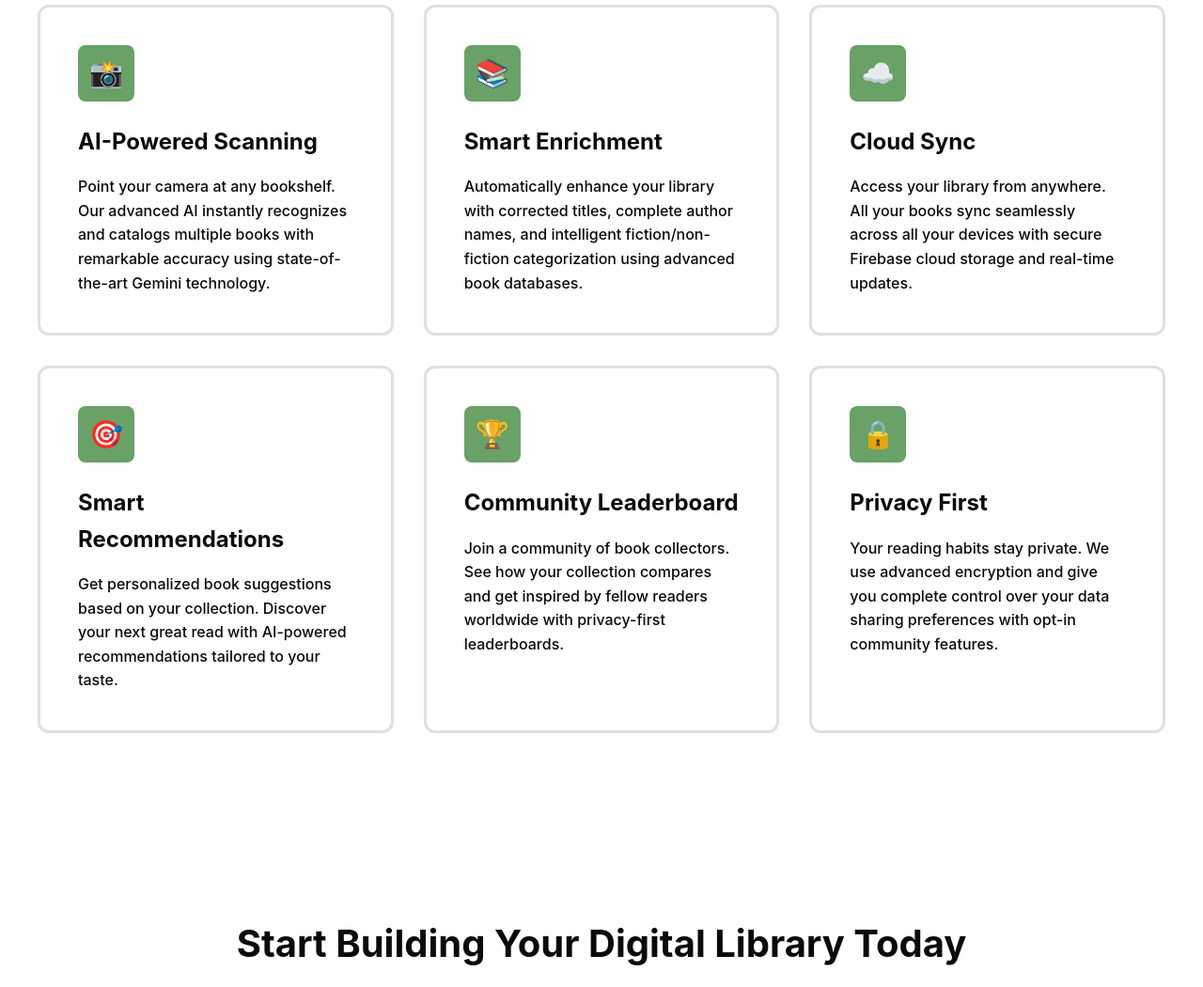
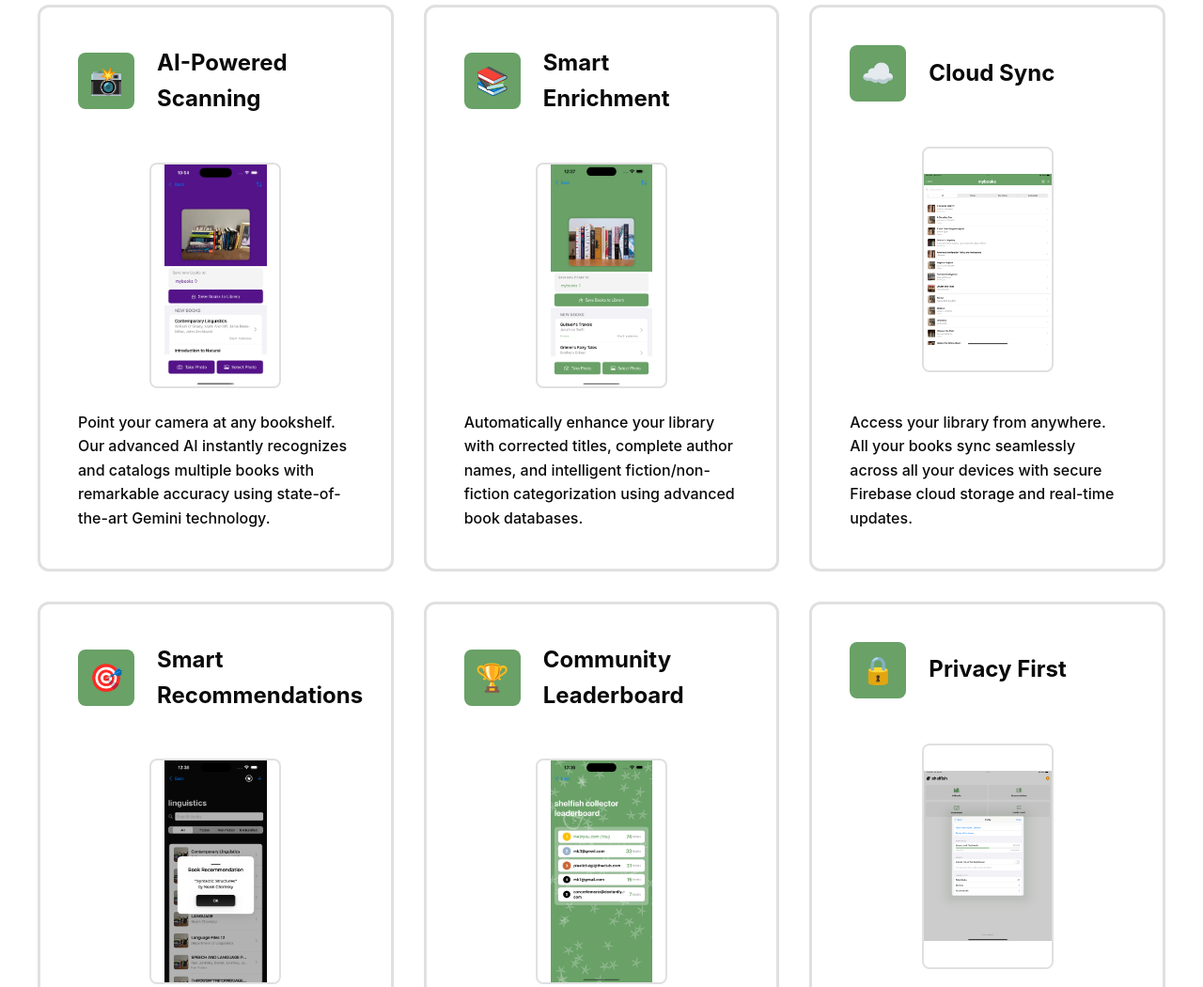
Before and after one commit to semajyllek/shelfish-site, a plain HTML site: page public/index.html in a window 1280 px wide. Shown: the part 860-1910 px from the top of the page at 94% size. Drawn offline with Linux system fonts and the light colour scheme.

Commit message:
added images for the features

```diff
--- a/public/index.html
+++ b/public/index.html
@@ -203,16 +203,24 @@
             border-radius: 12px;
             text-align: left;
             transition: border-color 0.2s ease;
+            display: flex;
+            flex-direction: column;
         }
 
         .feature-card:hover {
             border-color: var(--primary);
         }
 
+        .feature-header {
+            display: flex;
+            align-items: center;
+            gap: 1.5rem;
+            margin-bottom: 1.5rem;
+        }
+
         .feature-icon {
             width: 60px;
             height: 60px;
-            margin-bottom: 1.5rem;
             background: var(--primary);
             border-radius: 8px;
             display: flex;
@@ -221,19 +229,64 @@
             font-size: 1.8rem;
             color: var(--text-light);
             font-weight: bold;
+            flex-shrink: 0;
         }
 
         .feature-card h3 {
             font-size: 1.5rem;
             font-weight: bold;
-            margin-bottom: 1rem;
             color: var(--text-dark);
+            margin: 0;
+        }
+
+        .feature-screenshot {
+            width: 100%;
+            max-width: 300px;
+            height: 200px;
+            margin: 1.5rem 0;
+            border-radius: 8px;
+            border: 2px solid var(--border);
+            background: var(--surface);
+            display: flex;
+            align-items: center;
+            justify-content: center;
+            font-size: 0.9rem;
+            color: var(--text-dark);
+            font-weight: 500;
+            text-align: center;
+            align-self: center;
+            overflow: hidden;
+            position: relative;
+        }
+
+        .feature-screenshot img {
+            width: 100%;
+            height: 100%;
+            object-fit: contain;
+            border-radius: 6px;
+            background: var(--background);
+        }
+
+        /* Alternative: If you want images to fill the container without letterboxing */
+        .feature-screenshot.fill img {
+            object-fit: cover;
+        }
+
+        /* For mobile screenshots specifically - common aspect ratio */
+        .mobile-screenshot {
+            height: 240px;
+            max-width: 140px;
+        }
+
+        .mobile-screenshot img {
+            object-fit: contain;
         }
 
         .feature-card p {
             color: var(--text-dark);
             line-height: 1.6;
             font-weight: 500;
+            margin-top: auto;
         }
 
         /* Stats Section */
@@ -420,33 +473,63 @@
             </div>
             <div class="features-grid">
                 <div class="feature-card">
+                    <div class="feature-header">
                         <div class="feature-icon">📸</div>
                         <h3>AI-Powered Scanning</h3>
+                    </div>
+                    <div class="feature-screenshot mobile-screenshot">
+                        <img src="screenshots/ai-scanning-feature.png" alt="AI-powered book scanning in action" loading="lazy">
+                    </div>
                     <p>Point your camera at any bookshelf. Our advanced AI instantly recognizes and catalogs multiple books with remarkable accuracy using state-of-the-art Gemini technology.</p>
                 </div>
                 <div class="feature-card">
+                    <div class="feature-header">
                         <div class="feature-icon">📚</div>
                         <h3>Smart Enrichment</h3>
+                    </div>
+                    <div class="feature-screenshot mobile-screenshot">
+                        <img src="screenshots/smart-enrichment-feature.png" alt="Automatic book data enrichment" loading="lazy">
+                    </div>
                     <p>Automatically enhance your library with corrected titles, complete author names, and intelligent fiction/non-fiction categorization using advanced book databases.</p>
                 </div>
                 <div class="feature-card">
+                    <div class="feature-header">
                         <div class="feature-icon">☁️</div>
                         <h3>Cloud Sync</h3>
+                    </div>
+                    <div class="feature-screenshot mobile-screenshot">
+                        <img src="screenshots/cloud-sync-feature.png" alt="Cross-device cloud synchronization" loading="lazy">
+                    </div>
                     <p>Access your library from anywhere. All your books sync seamlessly across all your devices with secure Firebase cloud storage and real-time updates.</p>
                 </div>
                 <div class="feature-card">
+                    <div class="feature-header">
                         <div class="feature-icon">🎯</div>
                         <h3>Smart Recommendations</h3>
+                    </div>
+                    <div class="feature-screenshot mobile-screenshot">
+                        <img src="screenshots/smart-recommendations-feature.png" alt="Personalized book recommendations" loading="lazy">
+                    </div>
                     <p>Get personalized book suggestions based on your collection. Discover your next great read with AI-powered recommendations tailored to your taste.</p>
                 </div>
                 <div class="feature-card">
+                    <div class="feature-header">
                         <div class="feature-icon">🏆</div>
                         <h3>Community Leaderboard</h3>
+                    </div>
+                    <div class="feature-screenshot mobile-screenshot">
+                        <img src="screenshots/community-leaderboard-feature.png" alt="Community leaderboard rankings" loading="lazy">
+                    </div>
                     <p>Join a community of book collectors. See how your collection compares and get inspired by fellow readers worldwide with privacy-first leaderboards.</p>
                 </div>
                 <div class="feature-card">
+                    <div class="feature-header">
                         <div class="feature-icon">🔒</div>
                         <h3>Privacy First</h3>
+                    </div>
+                    <div class="feature-screenshot mobile-screenshot">
+                        <img src="screenshots/privacy-settings-feature.png" alt="Privacy and security settings" loading="lazy">
+                    </div>
                     <p>Your reading habits stay private. We use advanced encryption and give you complete control over your data sharing preferences with opt-in community features.</p>
                 </div>
             </div>
@@ -475,9 +558,7 @@
         <div class="container">
             <div class="footer-links">
                 <a href="privacy-policy.html">Privacy Policy</a>
-                <a href="terms-of-service.html">Terms of Service</a>
                 <a href="leaderboard.html">Leaderboard</a>
-                <a href="press-kit.html">Press Kit</a>
                 <a href="mailto:hello@shelfishapp.com">Contact</a>
             </div>
             <p>&copy; 2024 Shelfish. All rights reserved.</p>
```
Also changed, not shown: public/screenshots/ai-scanning-feature.png (added), public/screenshots/cloud-sync-feature.png (added), public/screenshots/community-leaderboard-feature.png (added), public/screenshots/privacy-settings-feature.png (added), public/screenshots/smart-enrichment-feature.png (added), public/screenshots/smart-recommendations-feature.png (added). Lines whose indentation alone changed are shown as unchanged.
